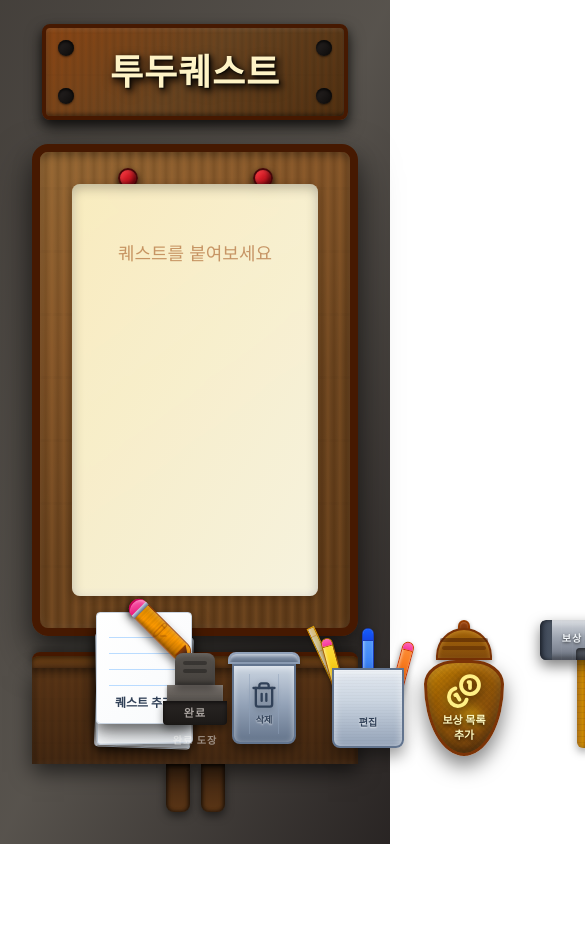
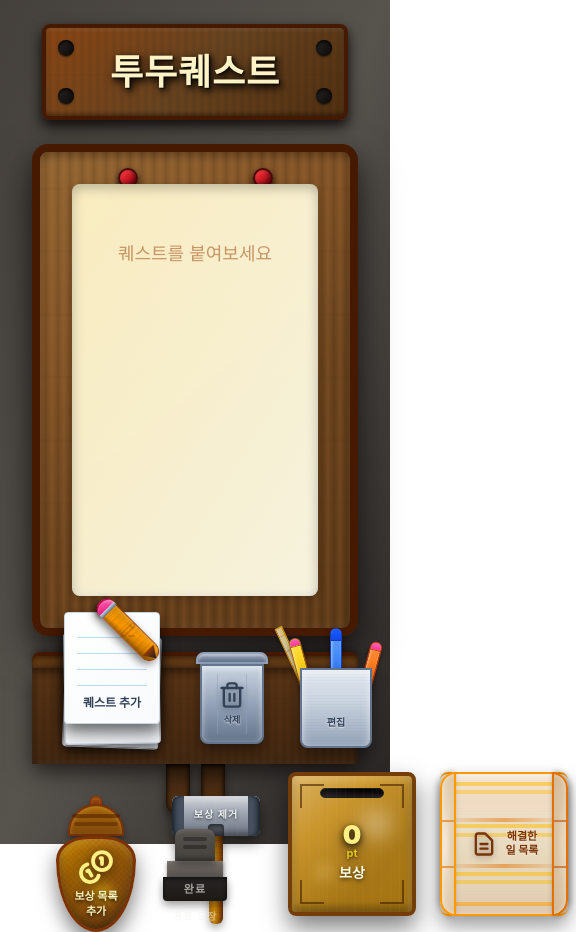
Before and after one commit to eueuehshsj/LIFERPG, a React (Vite) app: page / in a window 390 px wide. Shown: the top 932 px of the page, 585 px wide, since content can reach past the window. Before the commit the page ends 844 px from the top, so only its background shows below. Built offline with nearby package versions, Linux system fonts and the light colour scheme.

Commit message:
fix: make bottom button area responsive with flex-wrap (#82)

```diff
--- a/src/app/App.tsx
+++ b/src/app/App.tsx
@@ -522,7 +522,7 @@ export default function App() {
             }}
           />
           {/* 버튼 영역 */}
-          <div className="absolute -top-20 left-0 right-0 flex justify-between items-end px-12">
+          <div className="absolute -top-20 left-0 right-0 w-full flex flex-wrap justify-between items-end gap-4 px-4 sm:px-12">
             {/* 왼쪽 버튼 그룹 */}
             <div className="flex gap-4 items-end">
               {/* ① 퀘스트 추가 버튼 - 종이더미 + 연필 */}
```
